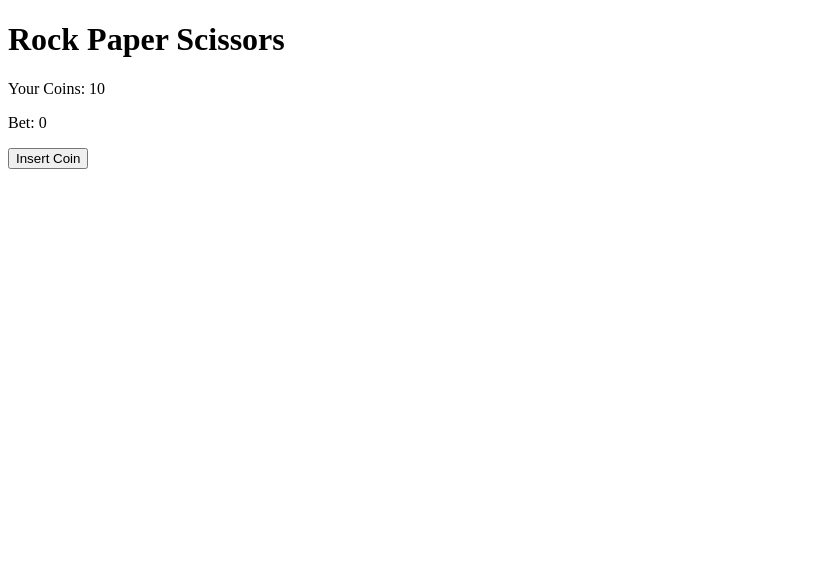
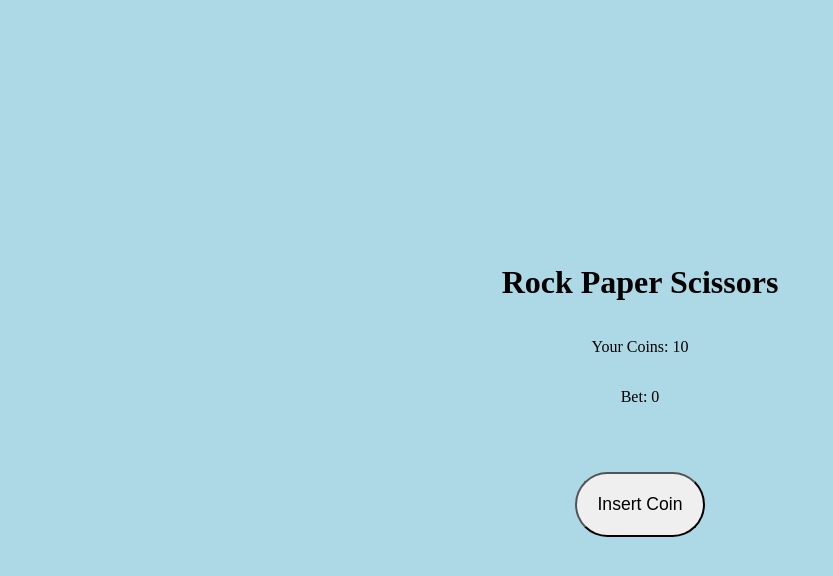
Before and after one commit to Satoshi-Sh/rock-paper-scissors, a SvelteKit app: page / in a window 1280 px wide. Shown: the top 576 px of the page, without its empty margins (0-833 px from the left). Built offline with nearby package versions, Linux system fonts and the light colour scheme.

Commit message:
Started styling with sass

```diff
--- a/package.json
+++ b/package.json
@@ -12,8 +12,10 @@
 	"devDependencies": {
 		"@sveltejs/adapter-auto": "^2.0.0",
 		"@sveltejs/kit": "^1.27.4",
+		"sass": "^1.69.5",
 		"svelte": "^4.2.7",
 		"svelte-check": "^3.6.0",
+		"svelte-preprocess": "^5.1.2",
 		"typescript": "^5.0.0",
 		"vite": "^4.4.2"
 	},
--- a/src/app.html
+++ b/src/app.html
@@ -1,4 +1,4 @@
-<!doctype html>
+<!DOCTYPE html>
 <html lang="en">
   <head>
     <meta charset="utf-8" />
@@ -6,7 +6,7 @@
     <meta name="viewport" content="width=device-width, initial-scale=1" />
     %sveltekit.head%
   </head>
-	<body data-sveltekit-preload-data="hover">
+  <body data-sveltekit-preload-data="hover" style="margin: 0; padding: 0">
     <div style="display: contents">%sveltekit.body%</div>
   </body>
 </html>
--- a/src/routes/+page.svelte
+++ b/src/routes/+page.svelte
@@ -1,4 +1,5 @@
 <script>
+  import sveltePreprocess from "svelte-preprocess";
   import StartGame from "./StartGame.svelte";
   import Game from "./Game.svelte";
   import Reward from "./Reward.svelte";
@@ -8,10 +9,10 @@
   let rewardTime = false;
 </script>
 
+<div class="whole">
   <h1>Rock Paper Scissors</h1>
   <p>Your Coins: {coins}</p>
   <p>Bet: {bet}</p>
-
   {#if gameOn}
     {#if rewardTime}
       <Reward bind:bet bind:coins bind:gameOn bind:rewardTime />
@@ -21,3 +22,24 @@
   {:else}
     <StartGame bind:bet bind:coins bind:gameOn />
   {/if}
+</div>
+
+<style lang="scss">
+  $color: lightblue;
+  .whole {
+    background: $color;
+    margin: 0;
+    padding: 0;
+    height: 100vh;
+    display: flex;
+    align-items: center;
+    justify-content: center;
+    flex-direction: column;
+  }
+  :global(button) {
+    margin: 20px;
+    padding: 20px;
+    font-size: 1.1rem;
+    border-radius: 40px;
+  }
+</style>
--- a/src/routes/Game.svelte
+++ b/src/routes/Game.svelte
@@ -4,40 +4,48 @@
   export let bet;
   export let rewardTime;
   export let gameOn;
+  const hands = ["Rock", "Paper", "Scissors"];
   let isDone = false;
+  let message;
   let yourHand;
   let cpuHand;
   $: {
     const result = judgeGame(yourHand, cpuHand);
     if (result.judge === "Lose") {
+      message = "You Lost";
+      setTimeout(() => {
         bet = 0;
-    }
+        isDone = result.isDone;
+        gameOn = !result.isDone;
+      }, 3000);
+    } else {
       rewardTime = result.rewardTime;
       isDone = result.isDone;
       gameOn = !result.isDone;
     }
+  }
 </script>
 
+<div class="messageBoard">
   {#if yourHand}
     <p>Your Hand:{yourHand} CPU Hand: {cpuHand}</p>
   {/if}
+</div>
 {#if !isDone}
+  <div class="buttons">
+    {#each hands as hand, i}
       <button
         on:click="{() => {
-      yourHand = 'Rock';
+          yourHand = hand;
           cpuHand = getRandomHand();
-    }}">Rock</button
+        }}">{hand}</button
       >
-  <button
-    on:click="{() => {
-      yourHand = 'Paper';
-      cpuHand = getRandomHand();
-    }}">Paper</button
-  >
-  <button
-    on:click="{() => {
-      yourHand = 'Scissors';
-      cpuHand = getRandomHand();
-    }}">Scissors</button
-  >
+    {/each}
+  </div>
 {/if}
+
+<style>
+  .messageBoard {
+    height: 30px;
+  }
+</style>
--- a/src/routes/StartGame.svelte
+++ b/src/routes/StartGame.svelte
@@ -16,10 +16,23 @@
   };
 </script>
 
-<button on:click="{increaseBet}">Insert Coin</button>
+<div>
+  <div class="messageDiv">
     {#if noMore}
       <p>You cannot bet more than 3</p>
     {/if}
+  </div>
+
+  <button on:click="{increaseBet}">Insert Coin</button>
+  <div>
     {#if bet > 0}
       <button on:click="{startGame}">Start Game</button>
     {/if}
+  </div>
+</div>
+
+<style>
+  .messageDiv {
+    height: 30px;
+  }
+</style>
--- a/svelte.config.js
+++ b/svelte.config.js
@@ -1,13 +1,15 @@
-import adapter from '@sveltejs/adapter-auto';
+import adapter from "@sveltejs/adapter-auto";
+import { vitePreprocess } from "@sveltejs/vite-plugin-svelte";
 
 /** @type {import('@sveltejs/kit').Config} */
 const config = {
-	kit: {
-		// adapter-auto only supports some environments, see https://kit.svelte.dev/docs/adapter-auto for a list.
-		// If your environment is not supported or you settled on a specific environment, switch out the adapter.
-		// See https://kit.svelte.dev/docs/adapters for more information about adapters.
-		adapter: adapter()
-	}
+  preprocess: [vitePreprocess()],
+  kit: {
+    // adapter-auto only supports some environments, see https://kit.svelte.dev/docs/adapter-auto for a list.
+    // If your environment is not supported or you settled on a specific environment, switch out the adapter.
+    // See https://kit.svelte.dev/docs/adapters for more information about adapters.
+    adapter: adapter(),
+  },
 };
 
 export default config;
```
Also changed, not shown: 1 other file (tests, documents, lock files or other folders). Lines whose indentation alone changed are shown as unchanged.
